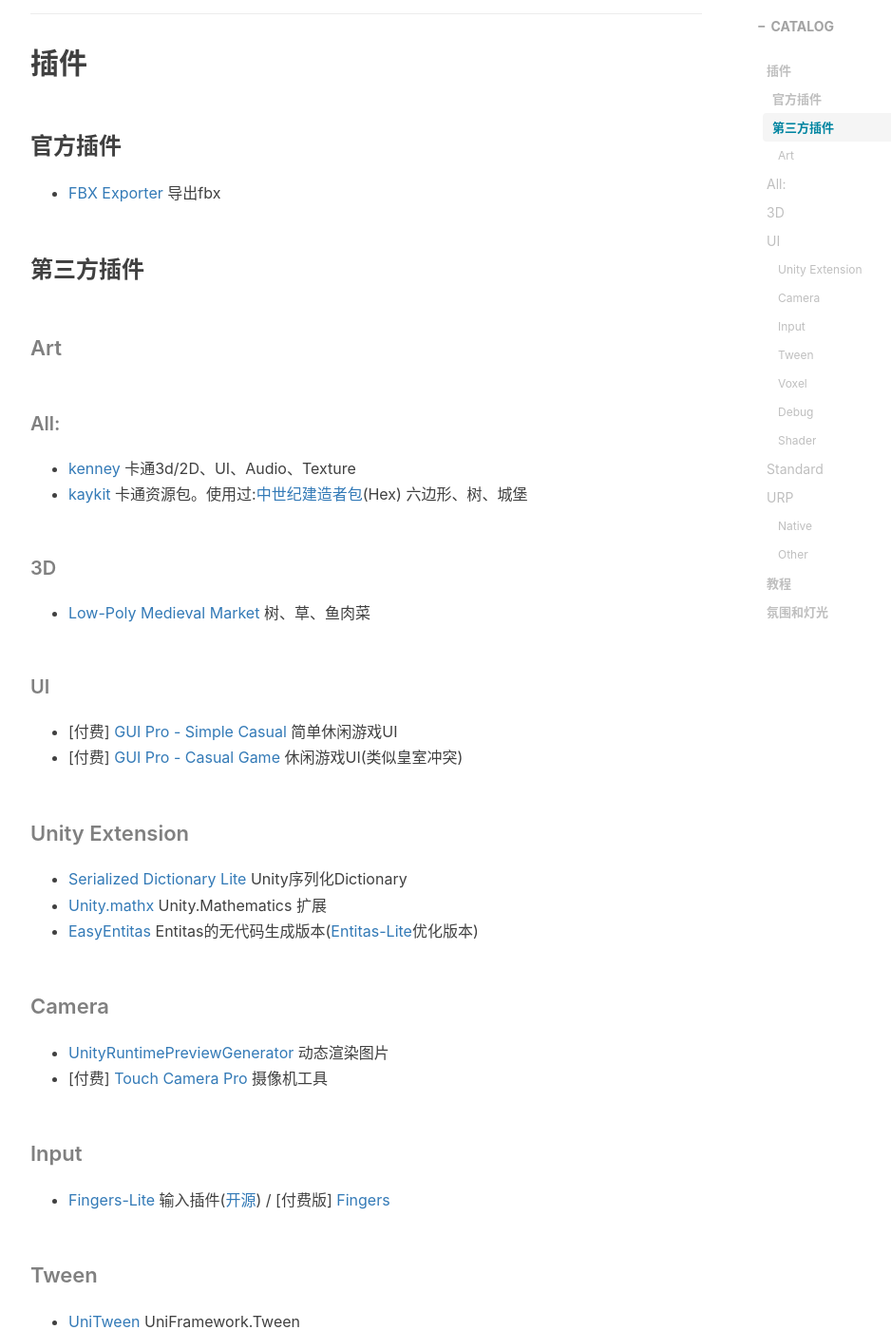
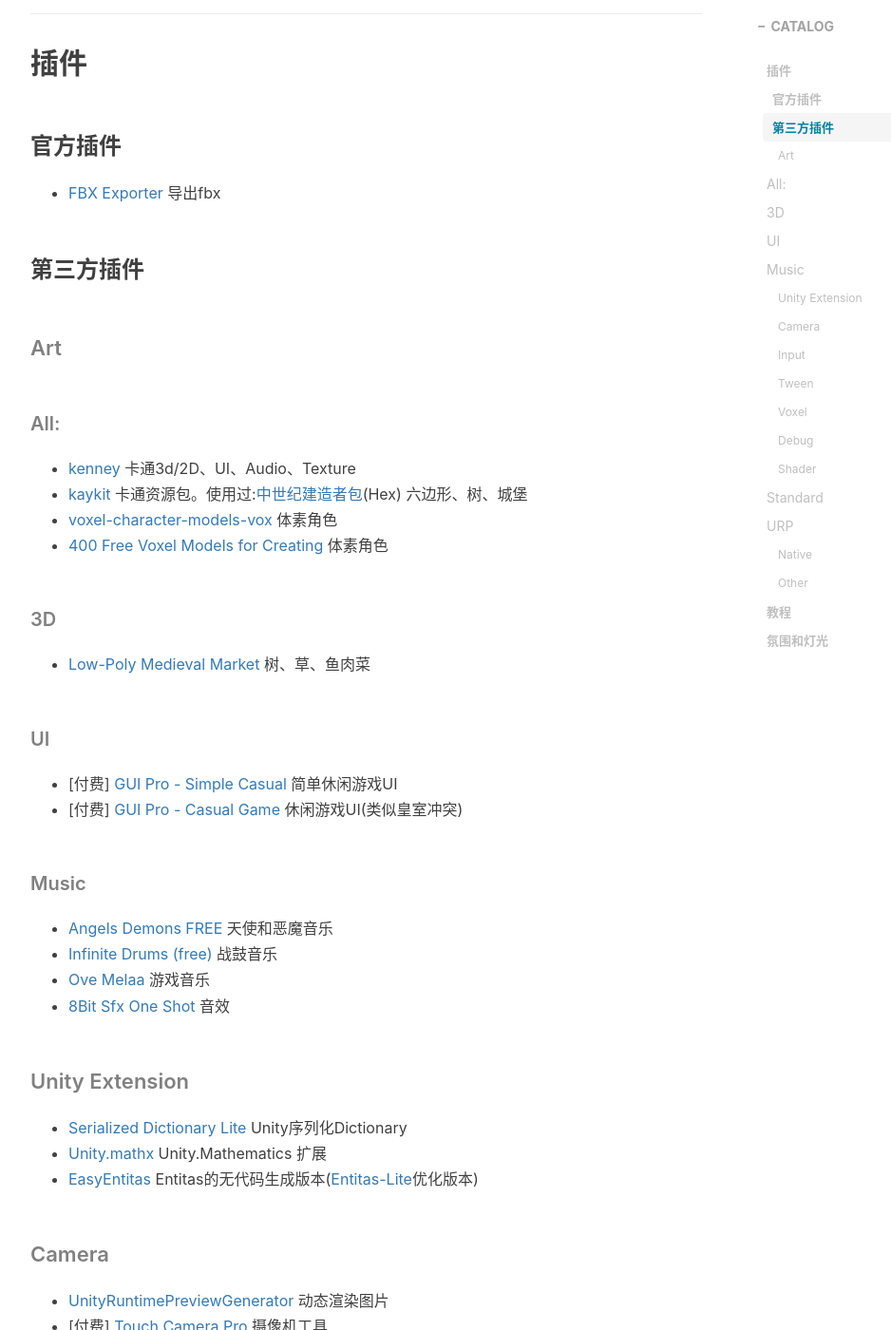
Before and after one commit to gumcstronger/gumcstronger.github.io, a Jekyll site: the page built from _posts/2024/2024-05-14-UnityPlugins.md, in a window 1280 px wide and 1400 px high, scrolled down 579 px. Shown: the whole window at 95% size, without its empty margins (233-1171 px from the left). Built offline with Jekyll 4.4.1, drawn with Linux system fonts in a browser that asks for light colours; comment, search, counter and statistics services are not loaded.

Commit message:
Update 2024-05-14-UnityPlugins.md

```diff
--- a/_posts/2024/2024-05-14-UnityPlugins.md
+++ b/_posts/2024/2024-05-14-UnityPlugins.md
@@ -23,6 +23,8 @@
 
 * [kenney](https://kenney.nl/assets/) 卡通3d/2D、UI、Audio、Texture
 * [kaykit](https://kaylousberg.itch.io/) 卡通资源包。使用过:[中世纪建造者包](https://kaylousberg.itch.io/kaykit-medieval-builder-pack)(Hex) 六边形、树、城堡
+* [voxel-character-models-vox](https://opengameart.org/content/voxel-character-models-vox) 体素角色
+* [400 Free Voxel Models for Creating](https://www.megavoxels.com/news/400-free-voxel-models-for-creating-voxel-art-and-games/) 体素角色
 
 ##### 3D
 
@@ -32,6 +34,13 @@
 
 * [付费] [GUI Pro - Simple Casual](https://assetstore.unity.com/packages/2d/gui/icons/gui-pro-simple-casual-203399) 简单休闲游戏UI
 * [付费] [GUI Pro - Casual Game](https://assetstore.unity.com/packages/2d/gui/gui-pro-casual-game-176695) 休闲游戏UI(类似皇室冲突)
+
+##### Music
+
+* [Angels Demons FREE](https://assetstore.unity.com/packages/audio/music/orchestral/angels-demons-free-42583) 天使和恶魔音乐
+* [Infinite Drums (free)](https://assetstore.unity.com/packages/audio/music/orchestral/infinite-drums-free-77343) 战鼓音乐
+* [Ove Melaa](https://opengameart.org/content/oves-essential-game-audio-pack-collection-160-files-updated) 游戏音乐
+* [8Bit Sfx One Shot](https://assetstore.unity.com/packages/audio/sound-fx/8bit-sfx-one-shot-264526) 音效
 
 #### Unity Extension
 
```
